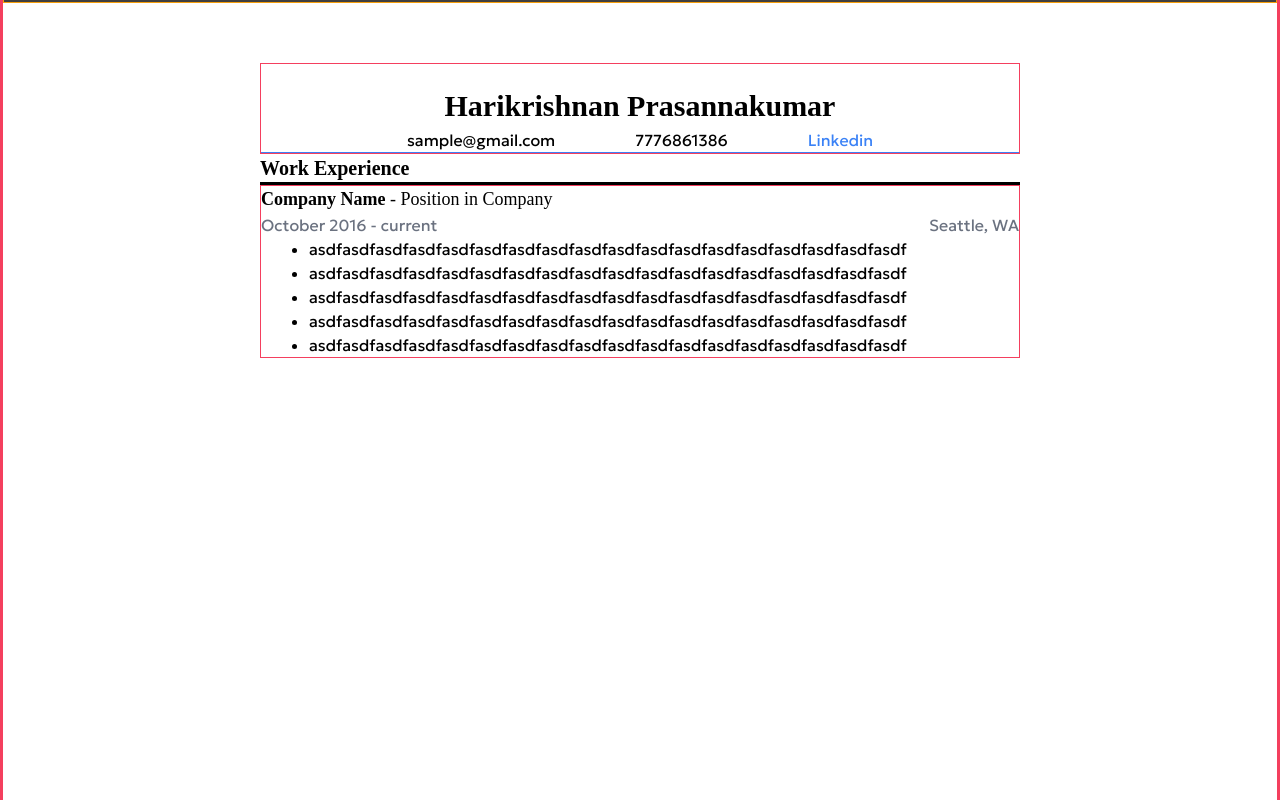
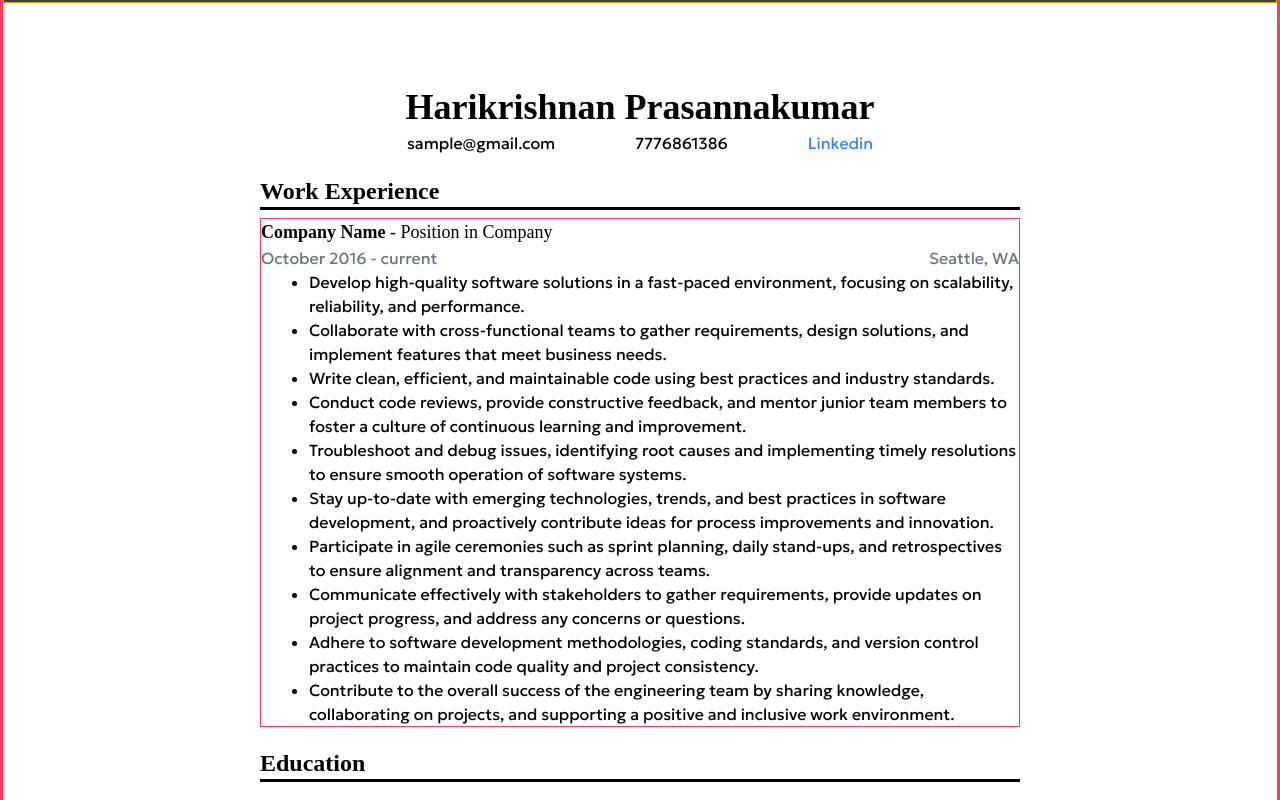
Before and after one commit to HarikrishnanYPR1707/EcliptiQ, a React (Vite) app: page /templates/sde/slr in a window 1280 px wide. Shown: the part 280-1080 px from the top of the page. Built offline with nearby package versions, Linux system fonts and the light colour scheme; no server answers; grey boxes are pictures that could not be loaded; a web font is replaced by a local one.

Commit message:
Added Changes

```diff
--- a/src/components/resumeTemplates/SdeSlr.jsx
+++ b/src/components/resumeTemplates/SdeSlr.jsx
@@ -28,14 +28,14 @@ const SdeSlr = () => {
       <div className="flex flex-col items-center gap-5">
         <div
           ref={sdeSlrComponentDownloadRef}
-          className="font-geologica aspect-[1/1.4142] w-full max-w-[800px] bg-white p-5 text-black"
+          className="aspect-[1/1.4142] w-full max-w-[800px] bg-white p-5 font-geologica text-black"
         >
           {/* resume top part */}
-          <div className="border border-rose-500">
-            <h1 className="font-timesNewRoman flex flex-col items-center justify-center pb-1 pt-6 text-center text-3xl font-black">
+          <div className="">
+            <h1 className="flex flex-col items-center justify-center pb-1 pt-6 text-center font-timesNewRoman text-4xl font-black">
               Harikrishnan Prasannakumar
             </h1>
-            <p className="flex items-center justify-center gap-20 border-b border-blue-500">
+            <p className="flex items-center justify-center gap-20">
               <span className="">sample@gmail.com</span>
               <span className="">7776861386</span>
               <a
@@ -48,8 +48,8 @@ const SdeSlr = () => {
             </p>
           </div>
           {/* resume work section */}
-          <div className="">
-            <h1 className="font-timesNewRoman border-b-[3px] border-black text-xl font-black">
+          <div className="my-5">
+            <h1 className="mb-2 border-b-[3px] border-black font-timesNewRoman text-2xl font-black">
               Work Experience
             </h1>
             <div className="border border-rose-500">
@@ -71,16 +71,23 @@ const SdeSlr = () => {
                 </div>
                 {/* description section - 1 */}
                 <ul className="ml-12 list-disc">
-                  {Array(5)
-                    .fill(true)
+                  {"Develop high-quality software solutions in a fast-paced environment, focusing on scalability, reliability, and performance.---Collaborate with cross-functional teams to gather requirements, design solutions, and implement features that meet business needs.---Write clean, efficient, and maintainable code using best practices and industry standards.---Conduct code reviews, provide constructive feedback, and mentor junior team members to foster a culture of continuous learning and improvement.---Troubleshoot and debug issues, identifying root causes and implementing timely resolutions to ensure smooth operation of software systems.---Stay up-to-date with emerging technologies, trends, and best practices in software development, and proactively contribute ideas for process improvements and innovation.---Participate in agile ceremonies such as sprint planning, daily stand-ups, and retrospectives to ensure alignment and transparency across teams.---Communicate effectively with stakeholders to gather requirements, provide updates on project progress, and address any concerns or questions.---Adhere to software development methodologies, coding standards, and version control practices to maintain code quality and project consistency.---Contribute to the overall success of the engineering team by sharing knowledge, collaborating on projects, and supporting a positive and inclusive work environment."
+                    .split("---")
                     .map((item, i) => (
                       <li key={i} className="">
-                        asdfasdfasdfasdfasdfasdfasdfasdfasdfasdfasdfasdfasdfasdfasdfasdfasdfasdf
+                        {item}
                       </li>
                     ))}
                 </ul>
               </div>
             </div>
+          </div>
+          {/* Education Section */}
+          <div className="">
+            <h1 className="border-b-[3px] border-black font-timesNewRoman text-2xl font-black">
+              Education
+            </h1>
+            <div className=""></div>
           </div>
         </div>
         <button
```
